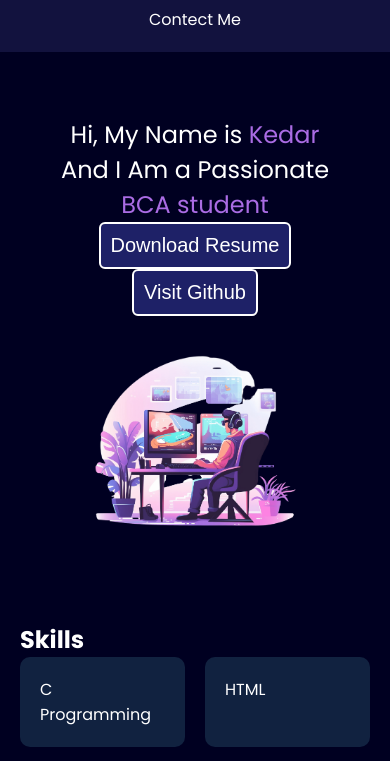
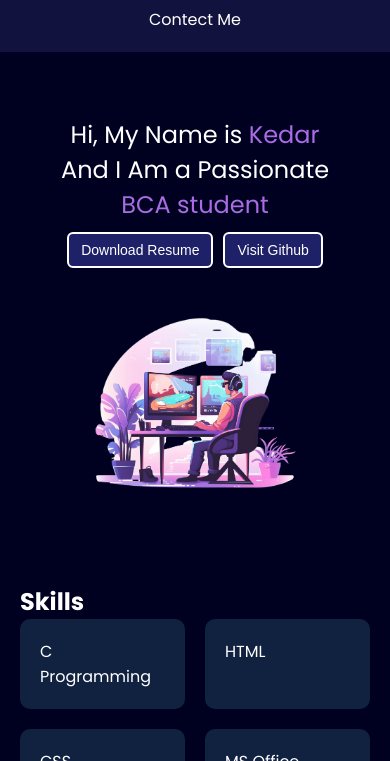
Before and after one commit to kedarj4055/my_portfolio_website, a plain HTML site: page index.html in a window 390 px wide. Shown: the part 83-844 px from the top of the page. Drawn offline with Linux system fonts and the light colour scheme.

Commit message:
Fix HTML formatting and improve structure

```diff
--- a/index.html
+++ b/index.html
@@ -211,6 +211,13 @@
         padding: 10px 0;
     }
 
+        @media (max-width: 768px) {
+    .leftsection .btn {
+        font-size: 14px;
+        padding: 8px 12px;
+    }
+}
+
     nav ul {
         flex-wrap: wrap;
         justify-content: center;
@@ -289,8 +296,10 @@
                 Hi, My Name is <span class="purple">Kedar</span>
                 <div> And I Am a Passionate </div>
                 <div class="BCA"> BCA student </div>
-                <button class="btn">Download Resume</button>
-                <button class="btn">Visit Github</button>
+                <div class="buttons">
+    <button class="btn">Download Resume</button>
+    <button class="btn">Visit Github</button>
+</div>
             </div>
             <div class="rightsection">
                 <img src="background.png" alt="">
```
